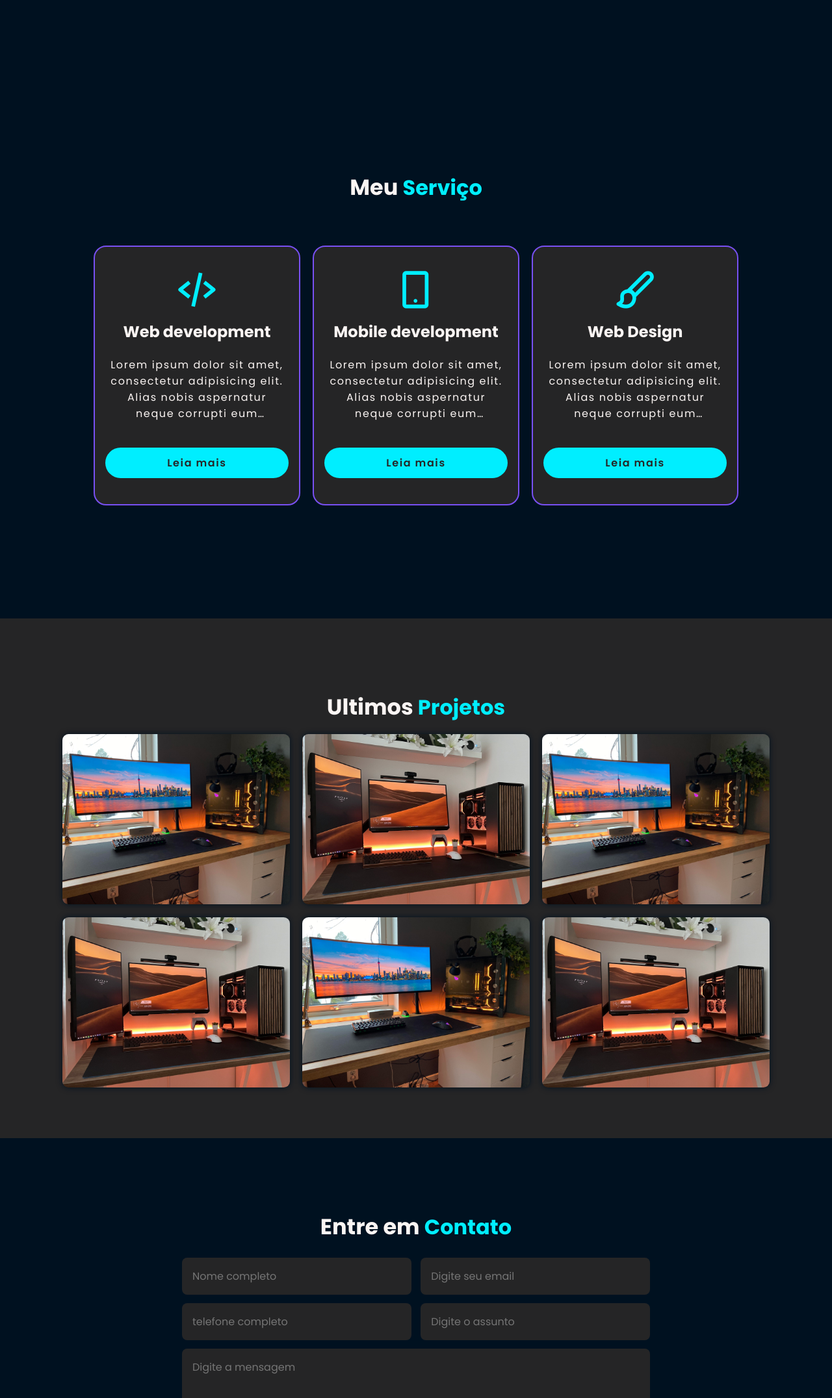
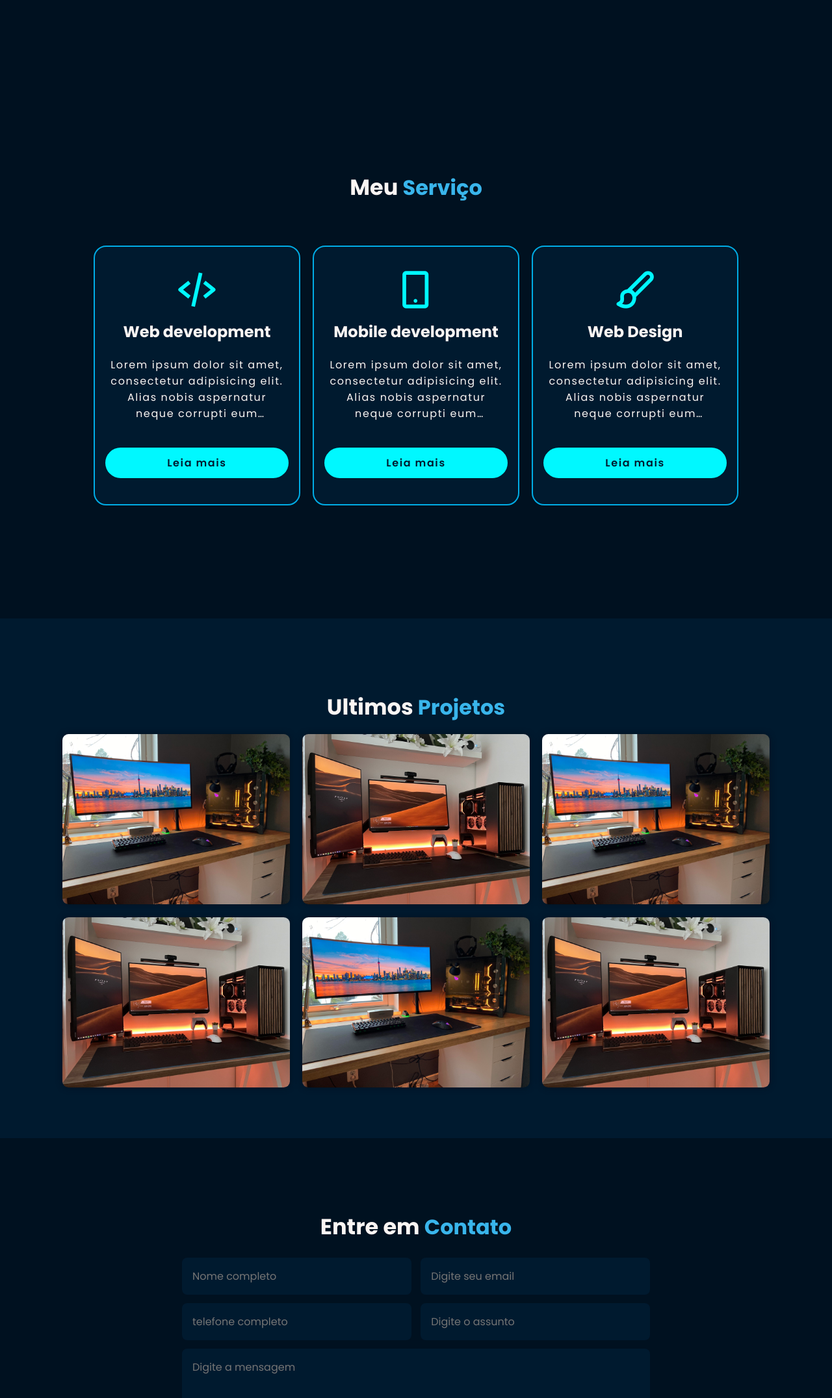
Before and after one commit to wendelllopess/meuPortifolio, a plain HTML site: page index.html in a window 1280 px wide. Shown: the part 648-2800 px from the top of the page at 65% size. Drawn offline with nearby package versions, Linux system fonts and the light colour scheme.

Commit message:
mudanças

```diff
--- a/index.html
+++ b/index.html
@@ -115,11 +115,8 @@
             <img src="assents/setup5.jpg" alt="foto1">
 
             <div class="portifolio-layer">
-                <h4>Web development</h4>
+                <h4>Projeto 1</h4>
 
-                <p>
-                    Lorem ipsum dolor sit amet consectetur adipisicing elit. Maxime quas error eos perspiciatis laborum quidem eum quo soluta accusamus suscipit laudantium molestiae laboriosam, ratione deleniti voluptatem ab officia id vitae explicabo, ipsam esse quasi recusandae hic nisi! Dicta modi veniam illo dignissimos cum autem minus nihil libero laboriosam! Aliquid, reiciendis obcaecati hic vitae enim praesentium autem sit adipisci molestias aspernatur?
-                </p>
                 <a href="#"><i class='bx bx-link-external'></i></a>
             </div>
         </div>
@@ -128,11 +125,7 @@
             <img src="assents/setup6.jpg" alt="foto2">
 
             <div class="portifolio-layer">
-                <h4>Web development</h4>
-
-                <p>
-                    Lorem ipsum dolor sit amet consectetur adipisicing elit. Maxime quas error eos perspiciatis laborum quidem eum quo soluta accusamus suscipit laudantium molestiae laboriosam, ratione deleniti voluptatem ab officia id vitae explicabo, ipsam esse quasi recusandae hic nisi! Dicta modi veniam illo dignissimos cum autem minus nihil libero laboriosam! Aliquid, reiciendis obcaecati hic vitae enim praesentium autem sit adipisci molestias aspernatur?
-                </p>
+                <h4>projeto 2</h4>
                 <a href="#"><i class='bx bx-link-external'></i></a>
             </div>
         </div>
@@ -141,11 +134,8 @@
             <img src="assents/setup5.jpg" alt="foto3">
 
             <div class="portifolio-layer">
-                <h4>Web development</h4>
+                <h4>Projeto 3</h4>
 
-                <p>
-                    Lorem ipsum dolor sit amet consectetur adipisicing elit. Maxime quas error eos perspiciatis laborum quidem eum quo soluta accusamus suscipit laudantium molestiae laboriosam, ratione deleniti voluptatem ab officia id vitae explicabo, ipsam esse quasi recusandae hic nisi! Dicta modi veniam illo dignissimos cum autem minus nihil libero laboriosam! Aliquid, reiciendis obcaecati hic vitae enim praesentium autem sit adipisci molestias aspernatur?
-                </p>
                 <a href="#"><i class='bx bx-link-external'></i></a>
             </div>
         </div>
@@ -154,11 +144,8 @@
             <img src="assents/setup6.jpg" alt="foto4">
 
             <div class="portifolio-layer">
-                <h4>Web development</h4>
+                <h4>Projeto 4</h4>
 
-                <p>
-                    Lorem ipsum dolor sit amet consectetur adipisicing elit. Maxime quas error eos perspiciatis laborum quidem eum quo soluta accusamus suscipit laudantium molestiae laboriosam, ratione deleniti voluptatem ab officia id vitae explicabo, ipsam esse quasi recusandae hic nisi! Dicta modi veniam illo dignissimos cum autem minus nihil libero laboriosam! Aliquid, reiciendis obcaecati hic vitae enim praesentium autem sit adipisci molestias aspernatur?
-                </p>
                 <a href="#"><i class='bx bx-link-external'></i></a>
             </div>
         </div>
@@ -167,11 +154,8 @@
             <img src="assents/setup5.jpg" alt="foto5">
 
             <div class="portifolio-layer">
-                <h4>Web development</h4>
+                <h4>Projeto 5</h4>
 
-                <p>
-                    Lorem ipsum dolor sit amet consectetur adipisicing elit. Maxime quas error eos perspiciatis laborum quidem eum quo soluta accusamus suscipit laudantium molestiae laboriosam, ratione deleniti voluptatem ab officia id vitae explicabo, ipsam esse quasi recusandae hic nisi! Dicta modi veniam illo dignissimos cum autem minus nihil libero laboriosam! Aliquid, reiciendis obcaecati hic vitae enim praesentium autem sit adipisci molestias aspernatur?
-                </p>
                 <a href="#"><i class='bx bx-link-external'></i></a>
             </div>
         </div>
@@ -180,11 +164,8 @@
             <img src="assents/setup6.jpg" alt="foto6">
 
             <div class="portifolio-layer">
-                <h4>Web development</h4>
+                <h4>projeto 6</h4>
 
-                <p>
-                    Lorem ipsum dolor sit amet consectetur adipisicing elit. Maxime quas error eos perspiciatis laborum quidem eum quo soluta accusamus suscipit laudantium molestiae laboriosam, ratione deleniti voluptatem ab officia id vitae explicabo, ipsam esse quasi recusandae hic nisi! Dicta modi veniam illo dignissimos cum autem minus nihil libero laboriosam! Aliquid, reiciendis obcaecati hic vitae enim praesentium autem sit adipisci molestias aspernatur?
-                </p>
                 <a href="#"><i class='bx bx-link-external'></i></a>
             </div>
         </div>
--- a/style.css
+++ b/style.css
@@ -27,18 +27,18 @@ tons preto
 .color5 {color: #00f8ff;} */
 
 :root {
-  --main-color: #00eeff;
+   --span-color:#00f8ff;
   --text-color: #FBF5F3;
   --bg-color-01: #001120;
-  --bg-color-02: #252526;
-  --color-00: #0000001a;
+  --bg-color-02: #001a2f;;
+  --bordas-00:#00ade6;
 
   /* Extra */
   --color-01: #999999;
   --color-02: #009539;
   --color-03: #7950f2;
   --color-04: #c00000;
-  --color-05: #232323;
+  --color-05:  #39b5eb;
 }
 
 body {
@@ -52,7 +52,7 @@ header {
   left: 0;
   width: 100%;
   padding: 1.1rem;
-  background-color: var(--bg-color-01);
+  background-color: var(--bg-color-02);
   display: flex;
   justify-content: space-between;
   align-items: center;
@@ -101,7 +101,7 @@ header {
 
 .nav a:hover,
 .nav-responsive a:hover {
-  color: var(--main-color);
+  color: var(--color-05);
 }
 
 section {
@@ -110,7 +110,7 @@ section {
 }
 
 span {
-  color: var(--main-color);
+  color: var(--color-05);
   font-size: 2rem;
 }
 
@@ -125,14 +125,14 @@ span {
 .home-img {
   border-right: solid 0.5rem;
   border-bottom: solid 0.5rem;
-  border-image: linear-gradient(140deg, transparent 60%, var(--main-color)) 1;
+  border-image: linear-gradient(140deg, transparent 60%, var(--color-05)) 1;
   height: 40%;
 }
 
 .sobre-img {
   border-left: solid 0.5rem;
   border-bottom: solid 0.5rem;
-  border-image: linear-gradient(225deg, transparent 60%, var(--main-color)) 1;
+  border-image: linear-gradient(225deg, transparent 60%, var(--color-05)) 1;
 }
 
 .home-img img,
@@ -194,19 +194,19 @@ span {
   padding: 2rem 1rem 2.5rem;
   border-radius: 1.2rem;
   text-align: center;
-  border: solid 0.15rem var(--color-03);
+  border: solid 0.15rem var(--bordas-00);
   background-color: var(--bg-color-02);
   transition: 0.5s ease;
 }
 
 .servico-container .servico-box:hover {
-  border-color: var(--main-color);
+  border-color: var(--span-color);
   transform: scale(1.01);
 }
 
 .servico-box i {
   font-size: 4.3rem;
-  color: var(--main-color);
+  color: var(--span-color);
 }
 
 .servico-box h3 {
@@ -227,7 +227,7 @@ span {
 .btn {
   display: inline-block;
   padding: 0.7rem 1.8rem;
-  background-color: var(--main-color);
+  background-color: var(--span-color);
   border-radius: 2rem;
   color: var(--bg-color-02);
   font-weight: 600;
@@ -238,9 +238,9 @@ span {
 }
 
 .btn:hover {
-  box-shadow: 0 0 0.3rem var(--main-color);
+  box-shadow: 0 0 0.3rem var(--color-05);
   background-color: inherit;
-  color: var(--main-color);
+  color: var(--color-05);
 }
 
 .portifolio {
@@ -364,7 +364,7 @@ footer {
   width: 2.5rem;
   height: 2.5rem;
   background: transparent;
-  border: solid 0.15rem var(--main-color);
+  border: solid 0.15rem var(--color-05);
   border-radius: 50%;
   color: var(--text-color);
   margin: 1.8rem 0.8rem;
@@ -372,9 +372,9 @@ footer {
 }
 
 .social-media a:hover {
-  background-color: var(--main-color);
+  background-color: var(--color-05);
   color: var(--bg-color-02);
-  box-shadow: 0 0 0.8rem var(--main-color);
+  box-shadow: 0 0 0.8rem var(--span-color);
 }
 
 .social-media a i {
```
